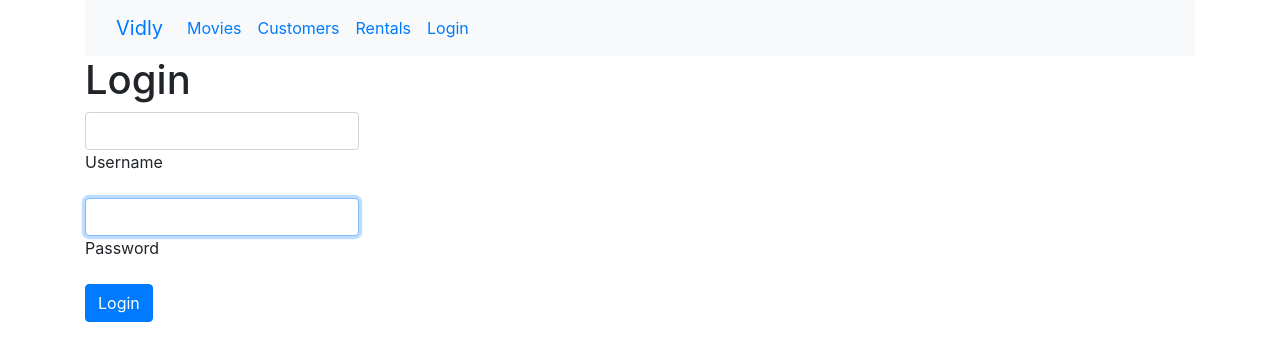
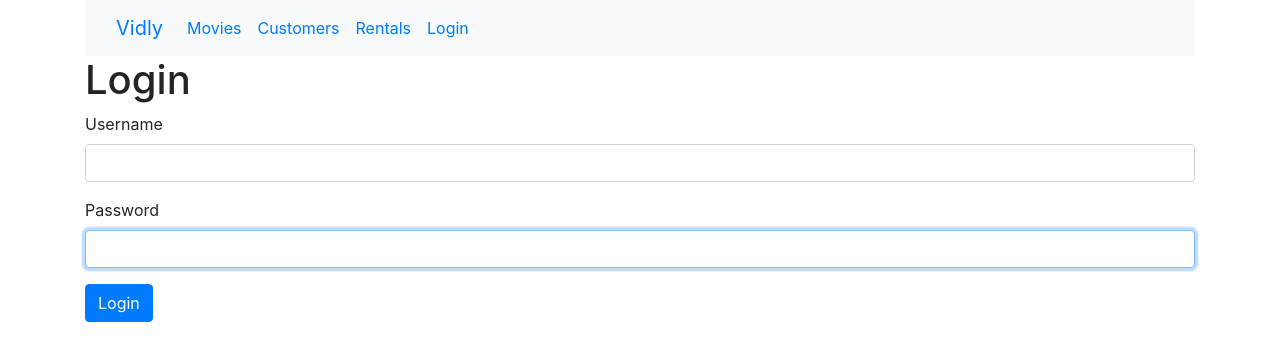
Before and after one commit to Dakapu/vidly, a React (Create React App) app: page /login in a window 1280 px wide. Shown: the top 360 px of the page. Built offline with nearby package versions, Linux system fonts and the light colour scheme.

Commit message:
refactor login-input

```diff
--- /dev/null
+++ b/src/components/common/input.jsx
@@ -0,0 +1,20 @@
+import React, { Component } from "react";
+
+const Input = ({ name, label, value, onChange }) => {
+  return (
+    <div className="form-group">
+      <label htmlFor={name}>{label}</label>
+      <input
+        name={name}
+        autoFocus
+        id={name}
+        type="text"
+        className="form-control"
+        value={value}
+        onChange={onChange}
+      />
+    </div>
+  );
+};
+
+export default Input;
--- a/src/components/loginForm.jsx
+++ b/src/components/loginForm.jsx
@@ -1,4 +1,5 @@
 import React, { Component } from "react";
+import Input from "./common/input";
 
 class LoginForm extends Component {
   state = {
@@ -23,34 +24,19 @@ class LoginForm extends Component {
       <React.Fragment>
         <h1>Login</h1>
         <form onSubmit={this.handleSubmit}>
-          <div className="form-group">
-            <label htmlFor="username">
-              <input
+          <Input
             name="username"
-                autoFocus
-                id="username"
-                type="text"
-                className="form-control"
             value={account.username}
+            label="Username"
             onChange={this.handleChange}
           />
-              Username
-            </label>
-          </div>
-          <div className="form-group">
-            <label htmlFor="password">
-              <input
+          <Input
             name="password"
-                autoFocus
-                id="password"
-                type="text"
-                className="form-control"
             value={account.password}
+            label="Password"
             onChange={this.handleChange}
           />
-              Password
-            </label>
-          </div>
+
           <button className="btn btn-primary">Login</button>
         </form>
       </React.Fragment>
```
Lines whose indentation alone changed are shown as unchanged.
